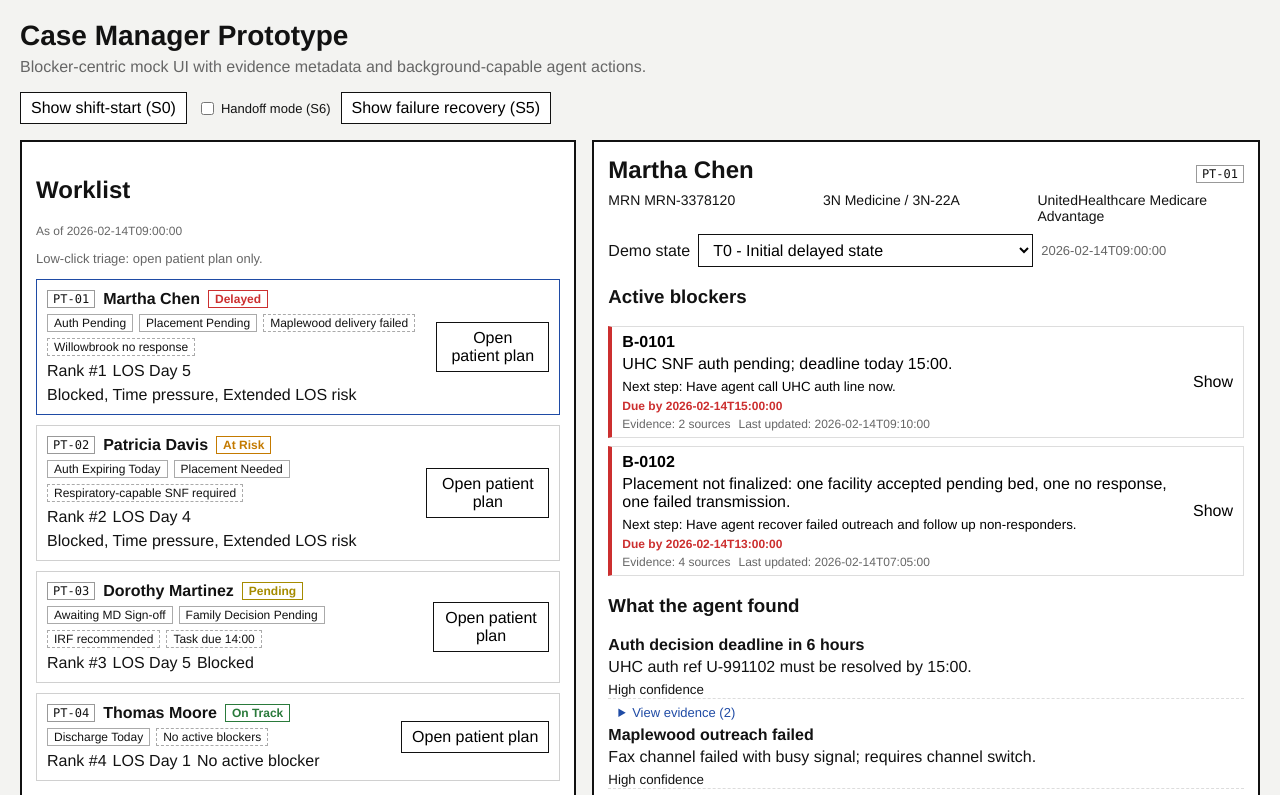
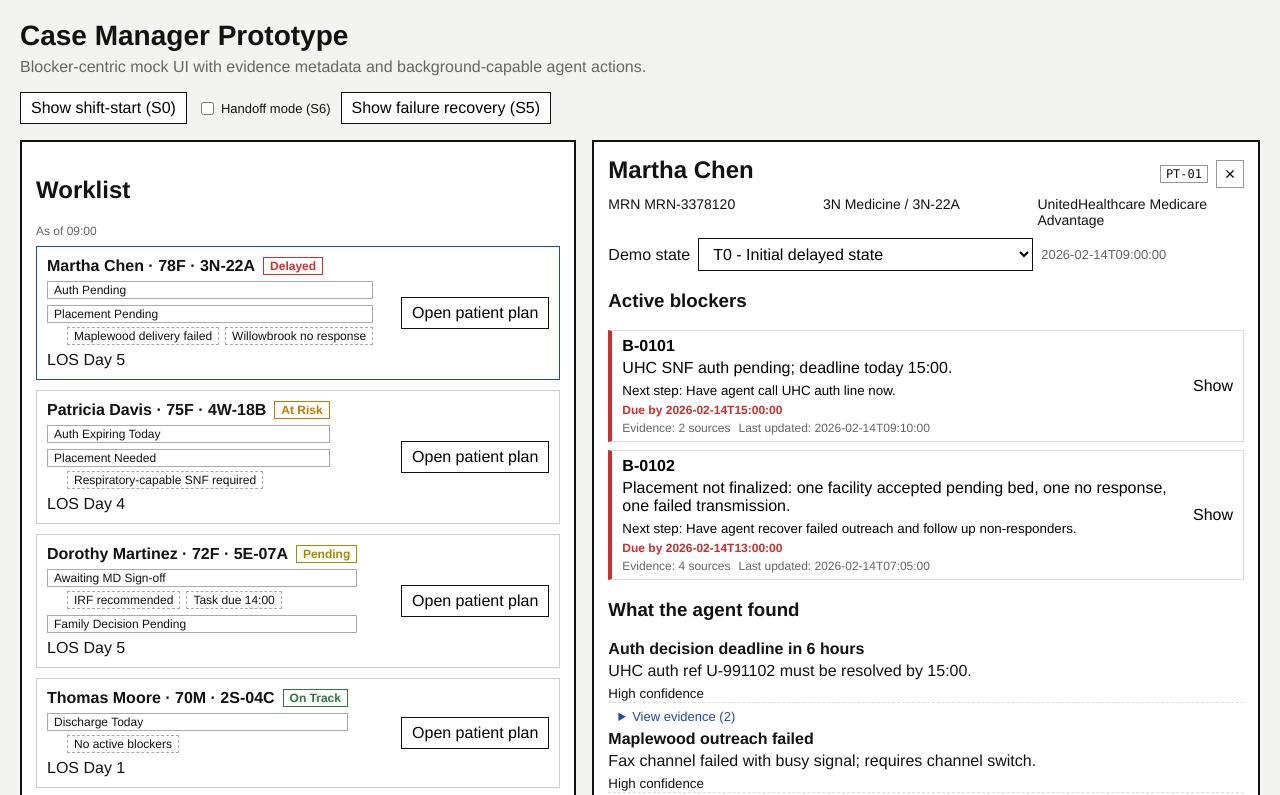
Before and after one commit to jstaufenberg/prototype-v1, a React (Vite) app in the folder prototype-app/: page / in a window 1280 px wide. Shown: the top 795 px of the page. Built offline with nearby package versions, Linux system fonts and the light colour scheme.

Commit message:
Redesign worklist cards and add closable empty-state detail panel

```diff
--- a/prototype-app/src/App.tsx
+++ b/prototype-app/src/App.tsx
@@ -36,7 +36,7 @@ function defaultExecutionModes() {
 
 export default function App() {
   const [viewMode, setViewMode] = useState<ViewMode>('worklist');
-  const [selectedPatientId, setSelectedPatientId] = useState<string>(patients[0].meta.patient_id);
+  const [selectedPatientId, setSelectedPatientId] = useState<string | null>(patients[0].meta.patient_id);
   const [stateByPatientId, setStateByPatientId] = useState<Record<string, string>>(defaultStateByPatientId);
   const [actionStatusById, setActionStatusById] = useState<Record<string, ActionStatus>>({});
   const [blockerStatusById, setBlockerStatusById] = useState<Record<string, BlockerStatus>>({});
@@ -47,7 +47,7 @@ export default function App() {
   const [showFailureModal, setShowFailureModal] = useState(false);
 
   const selectedPatient = useMemo(
-    () => patients.find((p) => p.meta.patient_id === selectedPatientId) ?? patients[0],
+    () => (selectedPatientId ? patients.find((p) => p.meta.patient_id === selectedPatientId) ?? null : null),
     [selectedPatientId]
   );
 
@@ -88,7 +88,7 @@ export default function App() {
   };
 
   const confirmAction = () => {
-    if (!pendingModalAction) return;
+    if (!pendingModalAction || !selectedPatient) return;
 
     const patientId = selectedPatient.meta.patient_id;
     setActionStatusById((prev) => ({ ...prev, [pendingModalAction.action.action_id]: 'EXECUTED' }));
@@ -104,6 +104,7 @@ export default function App() {
 
   // Find a failure recovery action for the current patient (PT-01 A-0102 channel switch)
   const failureRecoveryAction = useMemo(() => {
+    if (!selectedPatient) return null;
     return selectedPatient.proposed_actions.items.find(
       (a) => a.action_id === 'A-0102' && (actionStatusById[a.action_id] ?? a.status) === 'PROPOSED'
     ) ?? null;
@@ -149,12 +150,13 @@ export default function App() {
       <div className="layout">
         <Worklist
           patients={patients}
-          activePatientId={selectedPatient.meta.patient_id}
+          activePatientId={selectedPatient?.meta.patient_id ?? null}
           stateByPatientId={stateByPatientId}
           onSelectPatient={setSelectedPatientId}
           showHandoff={showHandoff}
         />
 
+        {selectedPatient ? (
           <PatientDetail
             patient={selectedPatient}
             currentStateId={stateByPatientId[selectedPatient.meta.patient_id]}
@@ -167,8 +169,32 @@ export default function App() {
               setExecutionModeByAction((prev) => ({ ...prev, [actionId]: mode }))
             }
             onStateChange={(stateId) => applySnapshot(selectedPatient.meta.patient_id, stateId)}
+            onClose={() => setSelectedPatientId(null)}
             showHandoff={showHandoff}
           />
+        ) : (
+          <section className="panel detail-empty-panel" aria-label="No patient selected">
+            <button className="detail-close" aria-label="Close patient panel" disabled>
+              ×
+            </button>
+            <h2>No patient selected</h2>
+            <p className="subtle">Select a patient on the left to view plan and actions.</p>
+            <div className="detail-empty-shell">
+              <div className="shell-line shell-title" />
+              <div className="shell-line shell-meta" />
+              <div className="shell-block">
+                <div className="shell-line shell-label" />
+                <div className="shell-line shell-body" />
+                <div className="shell-line shell-body" />
+              </div>
+              <div className="shell-block">
+                <div className="shell-line shell-label" />
+                <div className="shell-line shell-body" />
+                <div className="shell-line shell-body short" />
+              </div>
+            </div>
+          </section>
+        )}
       </div>
 
       {pendingModalAction && (
--- a/prototype-app/src/components/PatientDetail.tsx
+++ b/prototype-app/src/components/PatientDetail.tsx
@@ -17,6 +17,7 @@ interface PatientDetailProps {
   onSecondaryAction: (action: ProposedAction) => void;
   onExecutionModeChange: (actionId: string, mode: ExecutionModeDefault) => void;
   onStateChange: (stateId: string) => void;
+  onClose: () => void;
   showHandoff?: boolean;
 }
 
@@ -50,6 +51,7 @@ export default function PatientDetail({
   onSecondaryAction,
   onExecutionModeChange,
   onStateChange,
+  onClose,
   showHandoff
 }: PatientDetailProps) {
   const [openBlockerId, setOpenBlockerId] = useState<string | null>(null);
@@ -110,7 +112,12 @@ export default function PatientDetail({
 
       <div className="detail-header">
         <h2>{patient.patient_profile.patient_name}</h2>
-        <span className="patient-id">{patient.meta.patient_id}</span>
+        <div className="detail-header-actions">
+          <span className="patient-id">{patient.meta.patient_id}</span>
+          <button className="detail-close" aria-label="Close patient panel" onClick={onClose}>
+            ×
+          </button>
+        </div>
       </div>
 
       <div className="meta-grid">
--- a/prototype-app/src/components/Worklist.tsx
+++ b/prototype-app/src/components/Worklist.tsx
@@ -2,7 +2,7 @@ import type { PatientRecord } from '../types/mockData';
 
 interface WorklistProps {
   patients: PatientRecord[];
-  activePatientId: string;
+  activePatientId: string | null;
   stateByPatientId: Record<string, string>;
   onSelectPatient: (patientId: string) => void;
   showHandoff?: boolean;
@@ -26,6 +26,62 @@ function bucketClass(bucket: string) {
   return 'bucket-on-track';
 }
 
+function computeAge(dob?: string | null): number | null {
+  if (!dob) return null;
+  const birth = new Date(dob);
+  if (Number.isNaN(birth.getTime())) return null;
+  const today = new Date();
+  let age = today.getFullYear() - birth.getFullYear();
+  const monthDelta = today.getMonth() - birth.getMonth();
+  const birthdayPassed = monthDelta > 0 || (monthDelta === 0 && today.getDate() >= birth.getDate());
+  if (!birthdayPassed) age -= 1;
+  return age >= 0 ? age : null;
+}
+
+function demographicToken(age: number | null, sex?: string | null): string {
+  if (age == null) return sex ?? 'N/A';
+  return `${age}${sex ?? ''}`;
+}
+
+function formatWorklistTime(value?: string | null): string | null {
+  if (!value) return null;
+  const parsed = new Date(value);
+  if (Number.isNaN(parsed.getTime())) return value;
+  return parsed.toLocaleTimeString('en-US', { hour: '2-digit', minute: '2-digit', hour12: false });
+}
+
+function mapSubTags(statusChips: string[], subTags: string[]) {
+  const used = new Set<number>();
+  const grouped = statusChips.map((chip) => ({ chip, tags: [] as string[] }));
+
+  const chipMatcher = (chip: string) => {
+    const value = chip.toLowerCase();
+    if (value.includes('auth')) return /auth|payer|insurance|denial|appeal/i;
+    if (value.includes('placement') || value.includes('facility')) return /snf|facility|placement|delivery|response|transport|bed/i;
+    if (value.includes('md') || value.includes('sign')) return /md|physician|sign/i;
+    if (value.includes('family')) return /family|decision/i;
+    return /.^/; // match nothing by default
+  };
+
+  grouped.forEach((group) => {
+    const matcher = chipMatcher(group.chip);
+    subTags.forEach((tag, idx) => {
+      if (!used.has(idx) && matcher.test(tag)) {
+        group.tags.push(tag);
+        used.add(idx);
+      }
+    });
+  });
+
+  const leftovers = subTags.filter((_, idx) => !used.has(idx));
+  if (leftovers.length > 0) {
+    if (grouped.length === 0) grouped.push({ chip: 'Needs review', tags: leftovers });
+    else grouped[0].tags.push(...leftovers);
+  }
+
+  return grouped;
+}
+
 export default function Worklist({
   patients,
   activePatientId,
@@ -44,6 +100,7 @@ export default function Worklist({
   });
 
   const currentTimestamp = (() => {
+    if (!activePatientId) return null;
     const activePatient = patients.find((p) => p.meta.patient_id === activePatientId);
     if (!activePatient) return null;
     const snapshot = getSnapshot(activePatient, stateByPatientId[activePatient.meta.patient_id]);
@@ -62,14 +119,20 @@ export default function Worklist({
         </div>
       )}
       <h2>Worklist</h2>
-      {currentTimestamp && <p className="freshness">As of {currentTimestamp}</p>}
-      <p className="subtle">Low-click triage: open patient plan only.</p>
+      {currentTimestamp && <p className="freshness">As of {formatWorklistTime(currentTimestamp)}</p>}
       <ul className="worklist" aria-label="Patient worklist">
         {sorted.map((patient) => {
           const stateId = stateByPatientId[patient.meta.patient_id];
           const snapshot = getSnapshot(patient, stateId);
           const isActive = activePatientId === patient.meta.patient_id;
           const bucket = snapshot?.worklist_state.bucket_status ?? patient.worklist_view_state.bucket_status;
+          const age = computeAge(patient.patient_profile.dob);
+          const sex = patient.patient_profile.sex ?? null;
+          const bed = patient.patient_profile.current_location?.bed ?? 'Unknown';
+          const groupedBlockers = mapSubTags(
+            patient.worklist_view_state.status_chips,
+            patient.worklist_view_state.sub_tags
+          );
 
           return (
             <li
@@ -79,28 +142,29 @@ export default function Worklist({
             >
               <div>
                 <div className="row-head">
-                  <span className="patient-id">{patient.meta.patient_id}</span>
-                  <strong>{patient.patient_profile.patient_name}</strong>
+                  <strong>
+                    {patient.patient_profile.patient_name} · {demographicToken(age, sex)} · {bed}
+                  </strong>
                   <span className={`bucket ${bucketClass(bucket)}`}>{bucket}</span>
                 </div>
-                <div className="chips">
-                  {patient.worklist_view_state.status_chips.map((chip) => (
-                    <span key={chip} className="chip">
-                      {chip}
-                    </span>
-                  ))}
-                  {patient.worklist_view_state.sub_tags.map((tag) => (
-                    <span key={tag} className="sub-tag">
-                      {tag}
-                    </span>
+                <div className="blocker-stack">
+                  {groupedBlockers.map((group) => (
+                    <div key={group.chip} className="blocker-line">
+                      <span className="chip">{group.chip}</span>
+                      {group.tags.length > 0 && (
+                        <div className="subchip-stack">
+                          {group.tags.map((tag) => (
+                            <span key={`${group.chip}-${tag}`} className="sub-tag">
+                              {tag}
+                            </span>
+                          ))}
+                        </div>
+                      )}
+                    </div>
                   ))}
                 </div>
                 <div className="meta">
-                  <span>Rank #{snapshot?.worklist_state.rank_position ?? patient.worklist_view_state.rank_position}</span>
                   <span>LOS Day {patient.worklist_view_state.los_day}</span>
-                  <span>
-                    {(snapshot?.worklist_state.rank_reasons ?? patient.worklist_view_state.rank_reasons)?.join(', ')}
-                  </span>
                 </div>
               </div>
               <button onClick={() => onSelectPatient(patient.meta.patient_id)}>Open patient plan</button>
--- a/prototype-app/src/styles.css
+++ b/prototype-app/src/styles.css
@@ -122,6 +122,24 @@ header p {
   margin-top: 6px;
 }
 
+.blocker-stack {
+  margin-top: 6px;
+  display: grid;
+  gap: 6px;
+}
+
+.blocker-line {
+  display: grid;
+  gap: 4px;
+}
+
+.subchip-stack {
+  margin-left: 20px;
+  display: flex;
+  gap: 6px;
+  flex-wrap: wrap;
+}
+
 .chip,
 .sub-tag {
   font-size: 12px;
@@ -183,6 +201,29 @@ button.secondary:hover {
 
 .detail-header h2 {
   margin: 0;
+}
+
+.detail-header-actions {
+  display: flex;
+  align-items: center;
+  gap: 8px;
+}
+
+.detail-close {
+  width: 28px;
+  height: 28px;
+  padding: 0;
+  display: grid;
+  place-items: center;
+  font-size: 18px;
+  line-height: 1;
+  border: 1px solid #999;
+  background: #fff;
+}
+
+.detail-close:disabled {
+  opacity: 0.6;
+  cursor: default;
 }
 
 .meta-grid {
@@ -311,6 +352,59 @@ button.secondary:hover {
 .other-actions summary {
   cursor: pointer;
   color: #1f4ba5;
+}
+
+.detail-empty-panel {
+  position: relative;
+  border-style: dashed;
+  border-color: #b8b8b8;
+  background: rgba(255, 255, 255, 0.55);
+}
+
+.detail-empty-panel .detail-close {
+  position: absolute;
+  top: 10px;
+  right: 10px;
+}
+
+.detail-empty-shell {
+  margin-top: 14px;
+  border: 1px dashed #c4c4c4;
+  padding: 12px;
+}
+
+.shell-line {
+  background: #ececec;
+  border: 1px solid #e0e0e0;
+  height: 10px;
+  margin-bottom: 8px;
+}
+
+.shell-title {
+  width: 55%;
+  height: 14px;
+}
+
+.shell-meta {
+  width: 35%;
+}
+
+.shell-block {
+  border: 1px dashed #d0d0d0;
+  padding: 8px;
+  margin-top: 8px;
+}
+
+.shell-label {
+  width: 20%;
+}
+
+.shell-body {
+  width: 80%;
+}
+
+.shell-body.short {
+  width: 62%;
 }
 
 .modal-backdrop {
```
Lines whose indentation alone changed are shown as unchanged.
